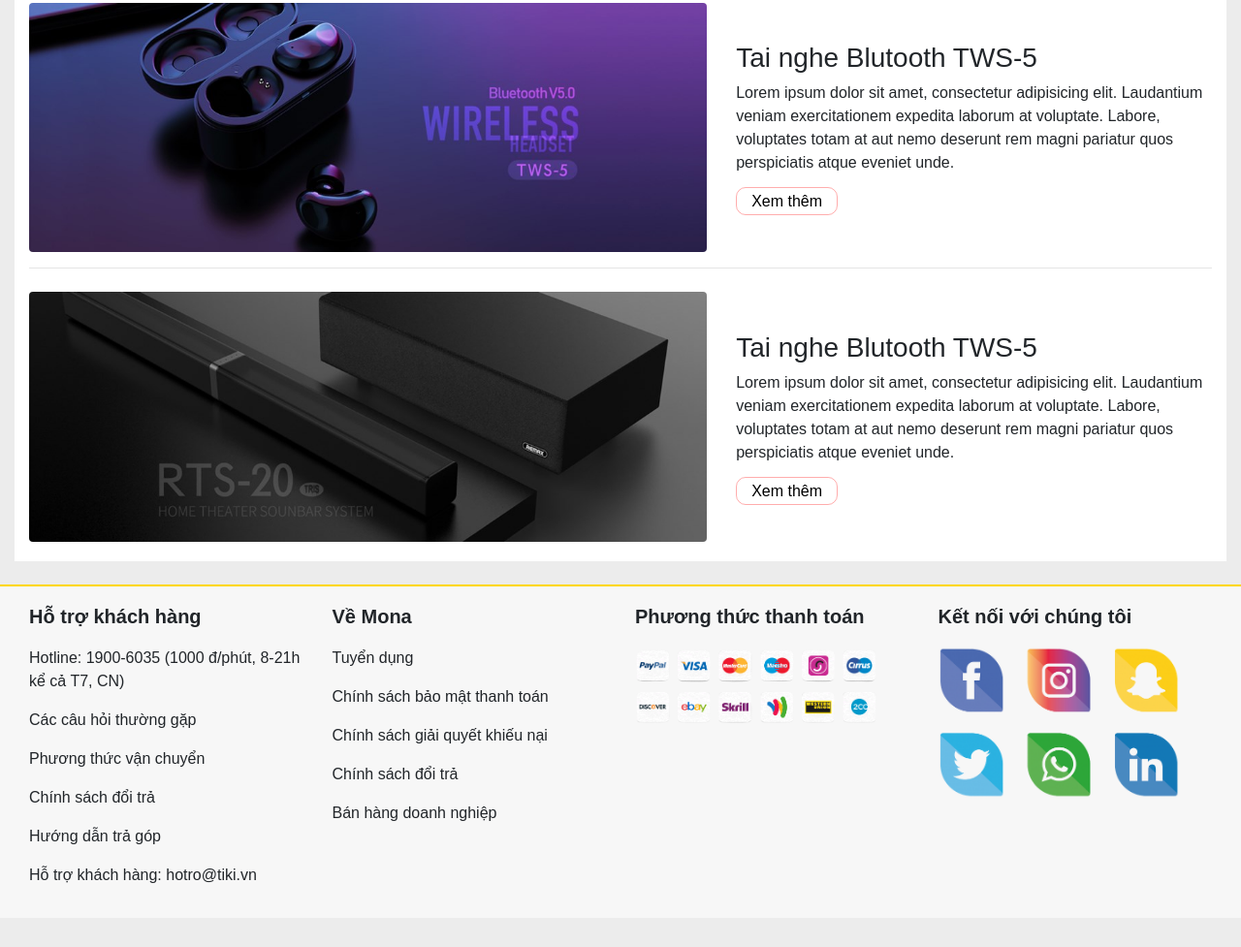
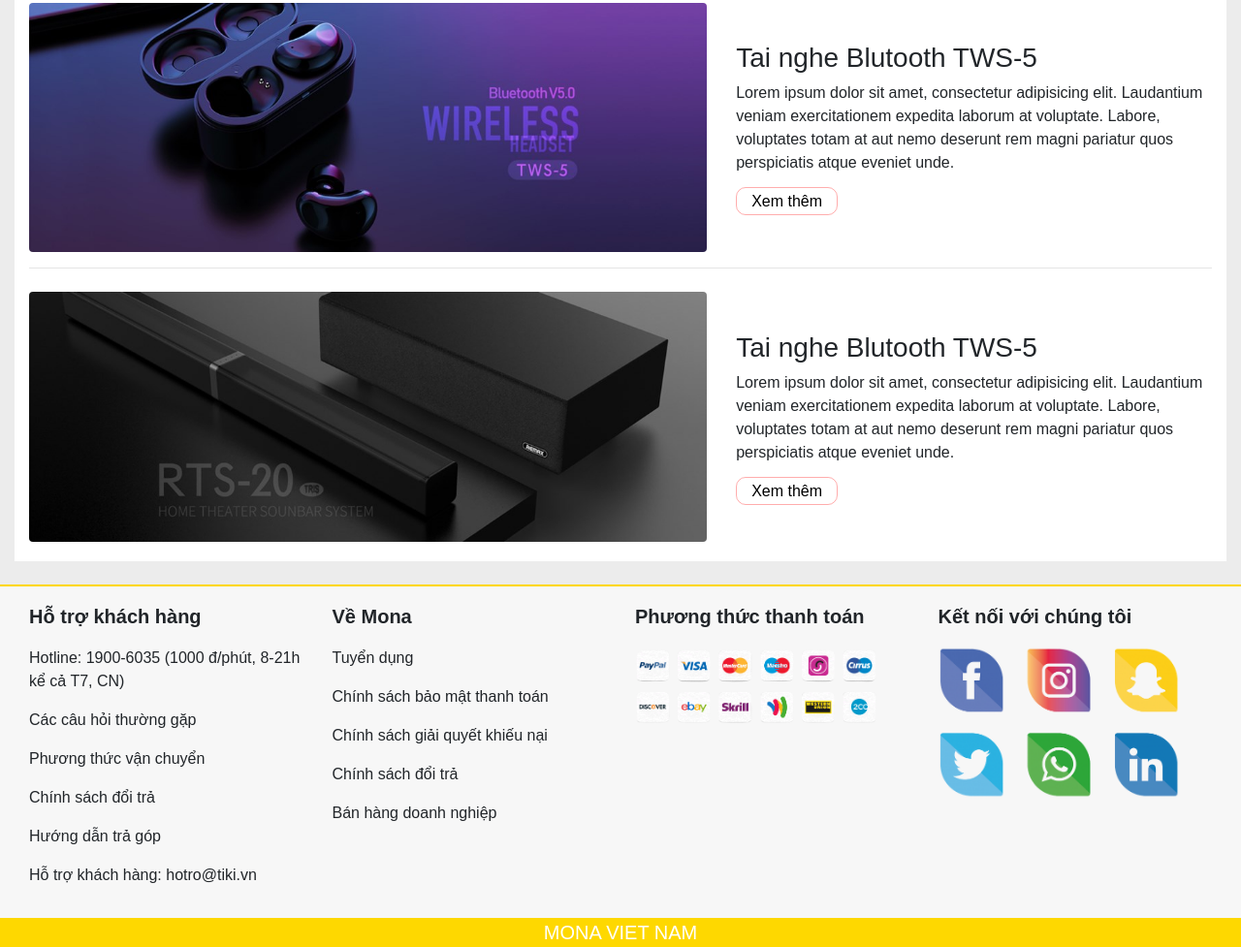
Before and after one commit to tinnguyen14/login-landingpage-app, a plain HTML site: page index.html in a window 1280 px wide. Shown: the part 2285-3262 px from the top of the page at 97% size. Before the commit the page ends 3232 px from the top, so only its background shows below. Drawn offline with nearby package versions, Linux system fonts and the light colour scheme; a web font is replaced by a local one.

Commit message:
next commit

```diff
--- a/index.html
+++ b/index.html
@@ -405,6 +405,9 @@
                     </div>
                 </div>
             </div>
+            <div class="bg-bottom text-center">
+                <span>MONA VIET NAM</span>
+            </div>
         </div>
 
 
--- a/style.css
+++ b/style.css
@@ -375,6 +375,11 @@ header{
     font-weight: bold;
     font-size: 20px;
 }
+.bg-bottom{
+    background-color: #fed800;
+    color: white;
+    font-size: 20px;
+}
 /* reponsive */
 @media only screen and (max-width: 950px) {
     .menuitem{
```
